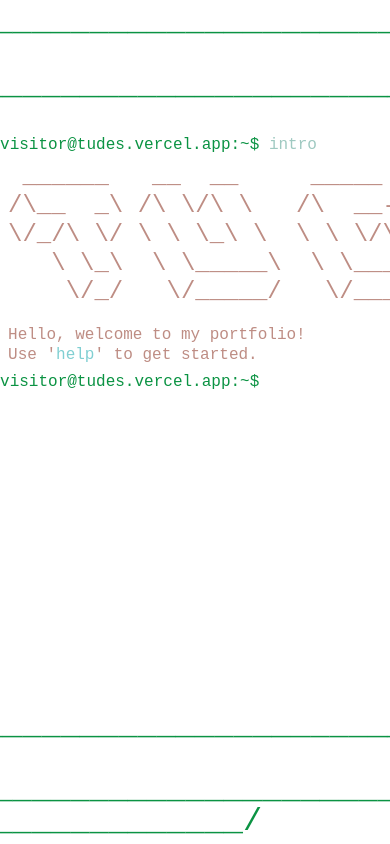
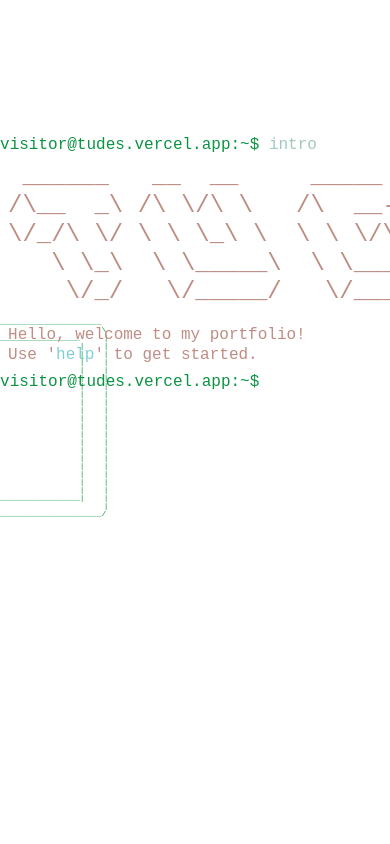
Before and after one commit to tudes00/portfolio, a Next.js app: page / in a window 390 px wide. Built offline with nearby package versions, Linux system fonts and the light colour scheme.

Commit message:
test responsive

```diff
--- a/src/components/asciiLayout.tsx
+++ b/src/components/asciiLayout.tsx
@@ -13,24 +13,27 @@ export default function AsciiLayout({ children }: AsciiLayoutProps) {
       const response = await fetch("/ascii/monitor.txt");
       const text = await response.text();
       setAscii(text);
-
-      const lines = text.split("\n").length;
-      const screenHeight = window.innerHeight;
-
-      const computedFontSize = Math.floor(screenHeight / lines);
-      setFontSize(computedFontSize);
     }
 
     loadAscii();
 
     const onResize = () => {
       if (ascii) {
-        const lines = ascii.split("\n").length;
-        const screenHeight = window.innerHeight;
-        const computedFontSize = Math.floor(screenHeight / lines);
+         const lines = ascii.split("\n").length;
+      const maxLineLength = Math.max(...ascii.split("\n").map(line => line.length));
+
+      const screenHeight = window.innerHeight;
+      const screenWidth = window.innerWidth;
+
+      const heightBased = Math.floor(screenHeight / lines);
+      const CHAR_WIDTH_RATIO = 0.55;
+
+        const widthBased = Math.floor(screenWidth / (maxLineLength * CHAR_WIDTH_RATIO));
+      const computedFontSize = Math.min(heightBased, widthBased);
         setFontSize(computedFontSize);
       }
     };
+    onResize();
 
     window.addEventListener("resize", onResize);
     return () => window.removeEventListener("resize", onResize);
--- a/src/components/bootScreen.tsx
+++ b/src/components/bootScreen.tsx
@@ -25,9 +25,8 @@ export default function BootScreen({ onBootEnd }: BootScreenProps) {
   }, []);
 
   useEffect(() => {
-    const isProd = process.env.NODE_ENV === "production";
-    const startDelay = isProd ? 500 : getRandomInt(2500, 3500);
-    const tickDelay = isProd ? 100 : getRandomInt(200, 1500);
+    const startDelay = 500;
+    const tickDelay = 100;
 
     const startLoading = () => {
       function tick() {
--- a/src/components/commands.tsx
+++ b/src/components/commands.tsx
@@ -59,5 +59,10 @@ export const commands: Command = [
     cmd: "shutdown",
     desc: "Shut down the pc",
     available: false,
-  }
+  },
+  {
+    cmd: "settings",
+    desc: "Settings...",
+    available: false,
+  },
 ];
--- a/src/components/commands/intro.tsx
+++ b/src/components/commands/intro.tsx
@@ -23,7 +23,6 @@ export default function IntroCommand({
       });
   }, [onLoadEnd]);
 
-
   if (fileText !== null) {
     return (
       <div
@@ -32,7 +31,7 @@ export default function IntroCommand({
       />
     );
   }
-  if(!loading) return <span>Error when loading intro file</span>
+  if (!loading) return <span>Error when loading intro file</span>;
 
   return <span>Loading...</span>;
 }
--- a/src/pages/index.tsx
+++ b/src/pages/index.tsx
@@ -5,7 +5,9 @@ import BootScreen from "../components/bootScreen";
 import { Analytics } from "@vercel/analytics/next";
 
 export default function Home() {
- const [bootFinished, setBootFinished] = useState(process.env.NODE_ENV === "development");
+  const [bootFinished, setBootFinished] = useState(
+    process.env.NODE_ENV === "development",
+  );
 
   return (
     <AsciiLayout>
--- a/src/styles/globals.css
+++ b/src/styles/globals.css
@@ -48,13 +48,12 @@ body {
   color: #0b9343;
 }
 
-/* Terminal */
 .terminal-overlay {
   position: absolute;
-  top: calc(5 * 1.6em); /* position de la 5e ligne */
-  left: 30ch; /* espace après "|   | " */
-  width: 158ch; /* largeur de l'espace entre les bords */
-  height: calc(18 * 2.3em); /* 18 lignes de haut */
+  top: calc(5 * 1.6em);
+  left: 30ch;
+  width: 158ch;
+  height: calc(18 * 2.3em);
   font-family: "Fira Code", monospace;
   font-size: 16px;
   line-height: 1.2;
```
Also changed, not shown: src/components/commands/project.tsx (+11 -14 lines). Lines whose indentation alone changed are shown as unchanged.
